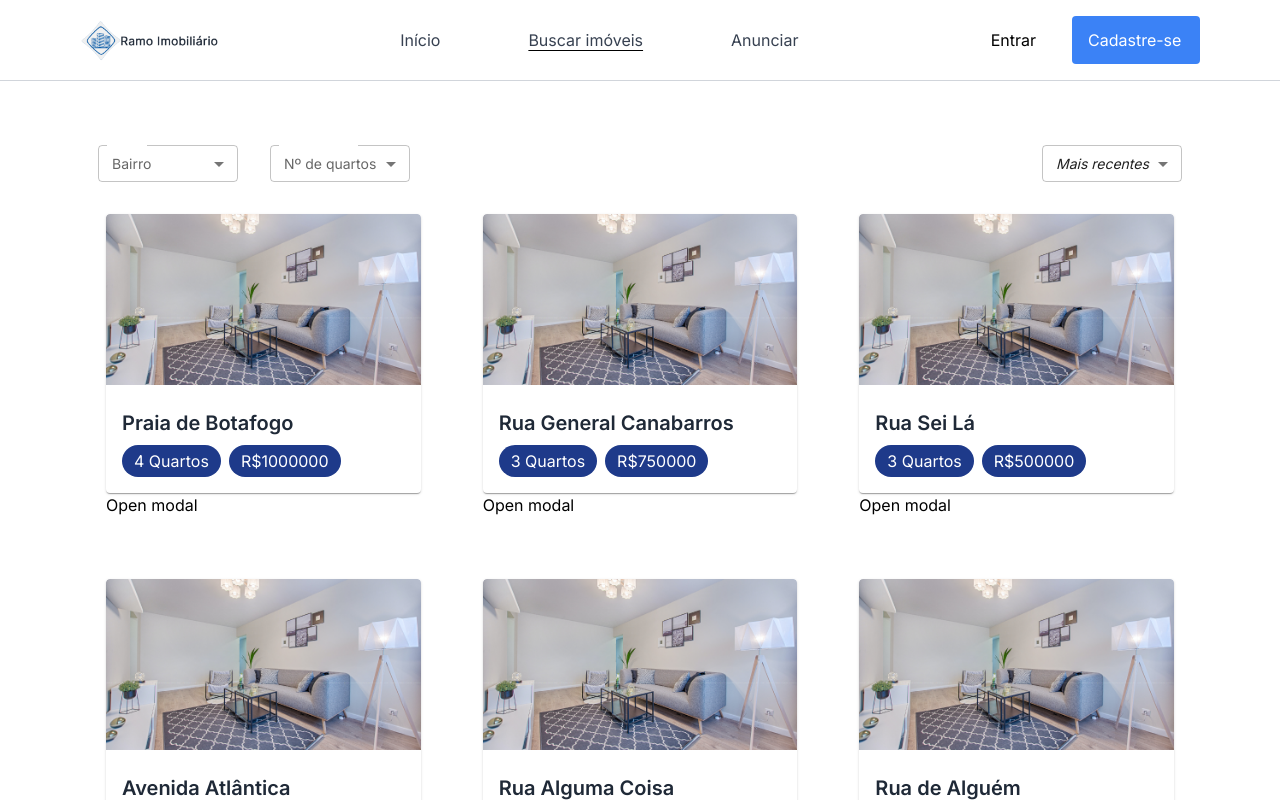
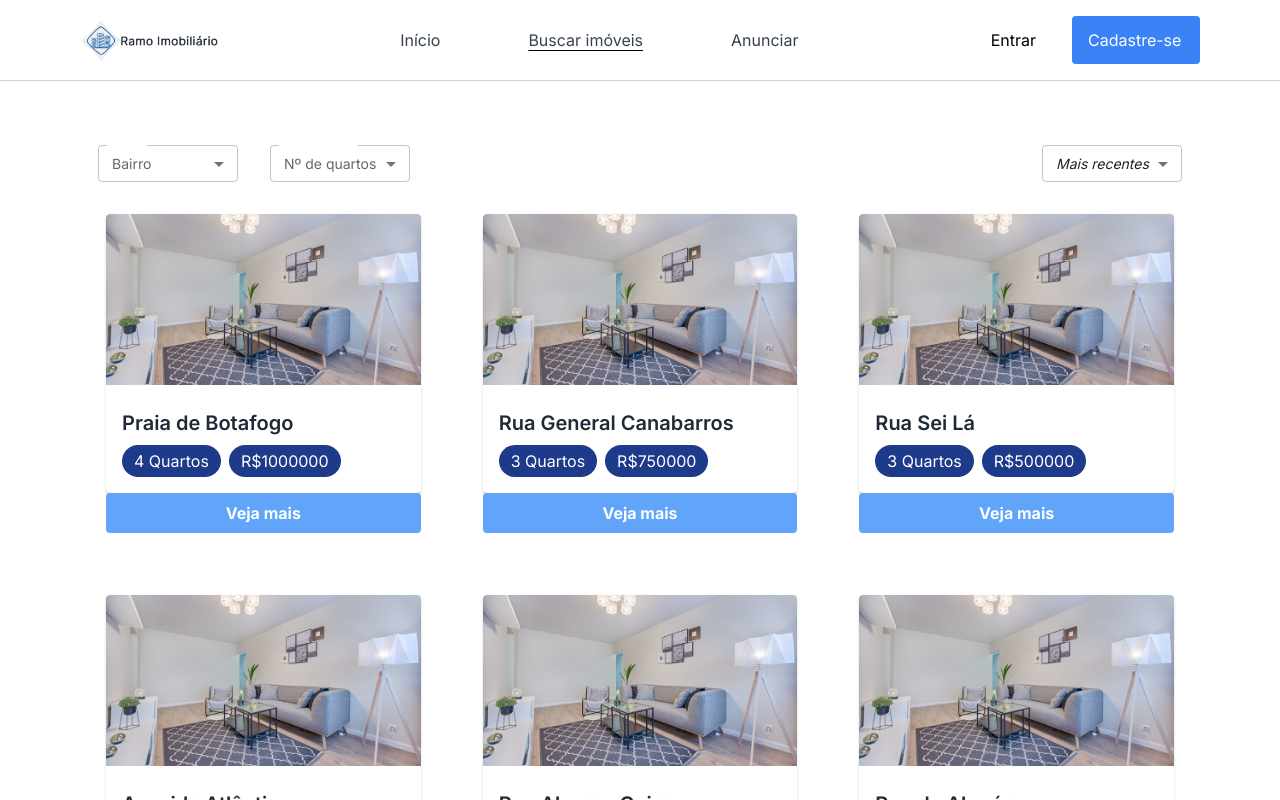
Before and after one commit to jpwf/Ramo-Imobiliario, a React (Vite) app in the folder client/: page /busca in a window 1280 px wide. Shown: the top 800 px of the page. Built offline with nearby package versions, Linux system fonts and the light colour scheme.

Commit message:
Modal button fixed

```diff
--- a/client/src/components/Modal.jsx
+++ b/client/src/components/Modal.jsx
@@ -31,7 +31,7 @@ export default function BasicModal(props) {
 
     return (
         <div>
-            <button onClick={handleOpen}>Open modal</button>
+            <button className='bg-blue-400 hover:bg-blue-600 text-white font-bold w-full py-2 px-4 rounded ' onClick={handleOpen}>Veja mais</button>
             <Modal
                 open={open}
                 onClose={handleClose}
```
Also changed, not shown: client/src/pages/Busca.jsx (+10 -2 lines), 1 other file (tests, documents, lock files or other folders).
